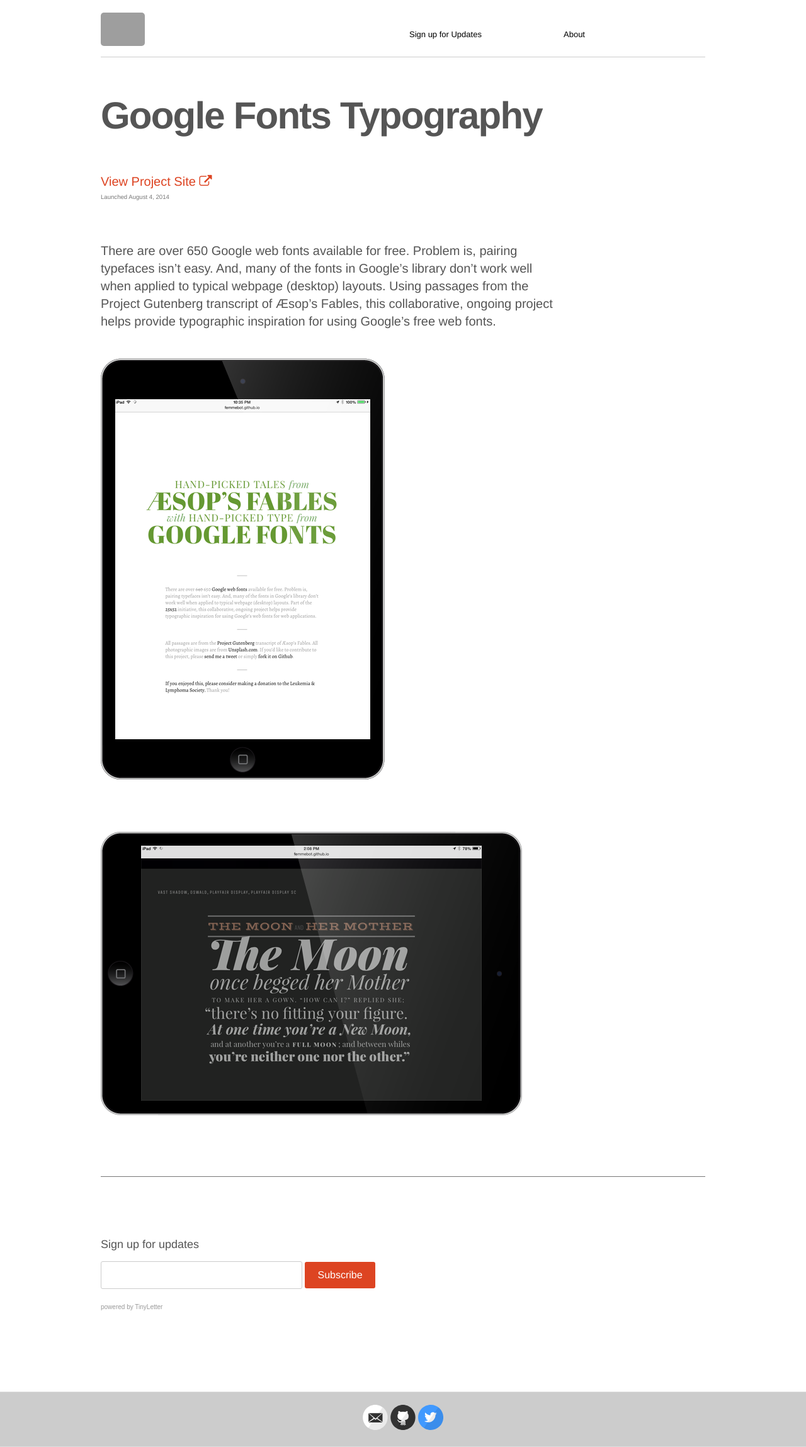
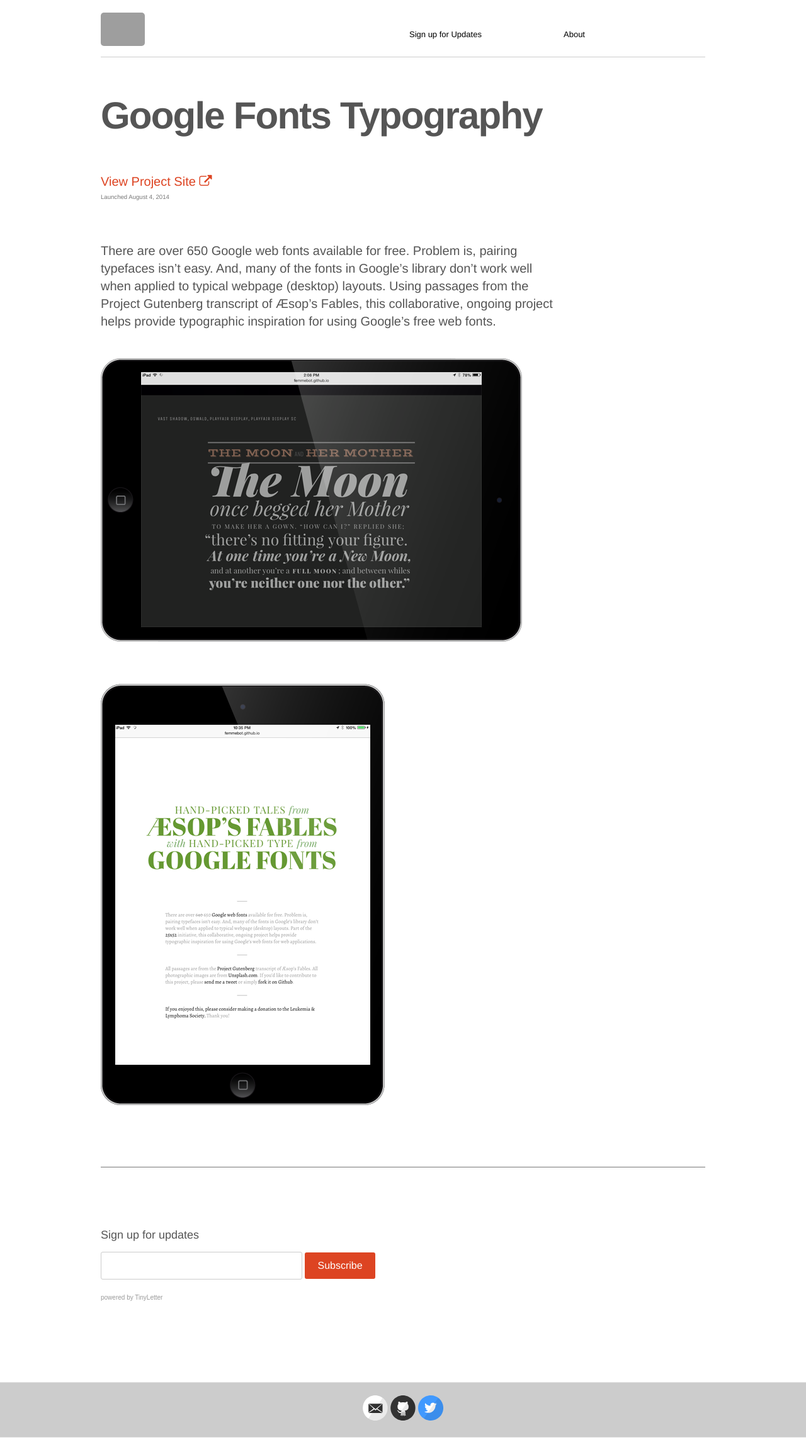
Before and after one commit to 25x52/25x52.github.io, a Jekyll site: the page built from _posts/2014-08-04-Google-Fonts-Typography.md, in a window 1280 px wide. Shown: the whole page at 63% size. Built offline with Jekyll 4.4.1, drawn with Linux system fonts in a browser that asks for light colours; nearby versions of some CDN libraries; grey boxes are pictures that could not be loaded.

Commit message:
copy edit

```diff
--- a/_posts/2014-08-04-Google-Fonts-Typography.md
+++ b/_posts/2014-08-04-Google-Fonts-Typography.md
@@ -10,9 +10,9 @@
 There are over 650 Google web fonts available for free. Problem is, pairing typefaces isn&rsquo;t easy. And, many of the fonts in Google&rsquo;s library don&rsquo;t work well when applied to typical webpage (desktop) layouts. Using passages from the Project Gutenberg transcript of Æsop&rsquo;s Fables, this collaborative, ongoing project helps provide typographic inspiration for using Google&rsquo;s free web fonts.
 
 
+![Google Fonts Typography Project](../images/01-h.png)
 ![Google Fonts Typography Project](../images/01-v.png)
 
-![Google Fonts Typography Project](../images/01-h.png)
 
 
 <!-- Next you can update your site name, avatar and other options using the _config.yml file in the root of your repository (shown below :point_down:).
```
Also changed, not shown: 9 other files.
